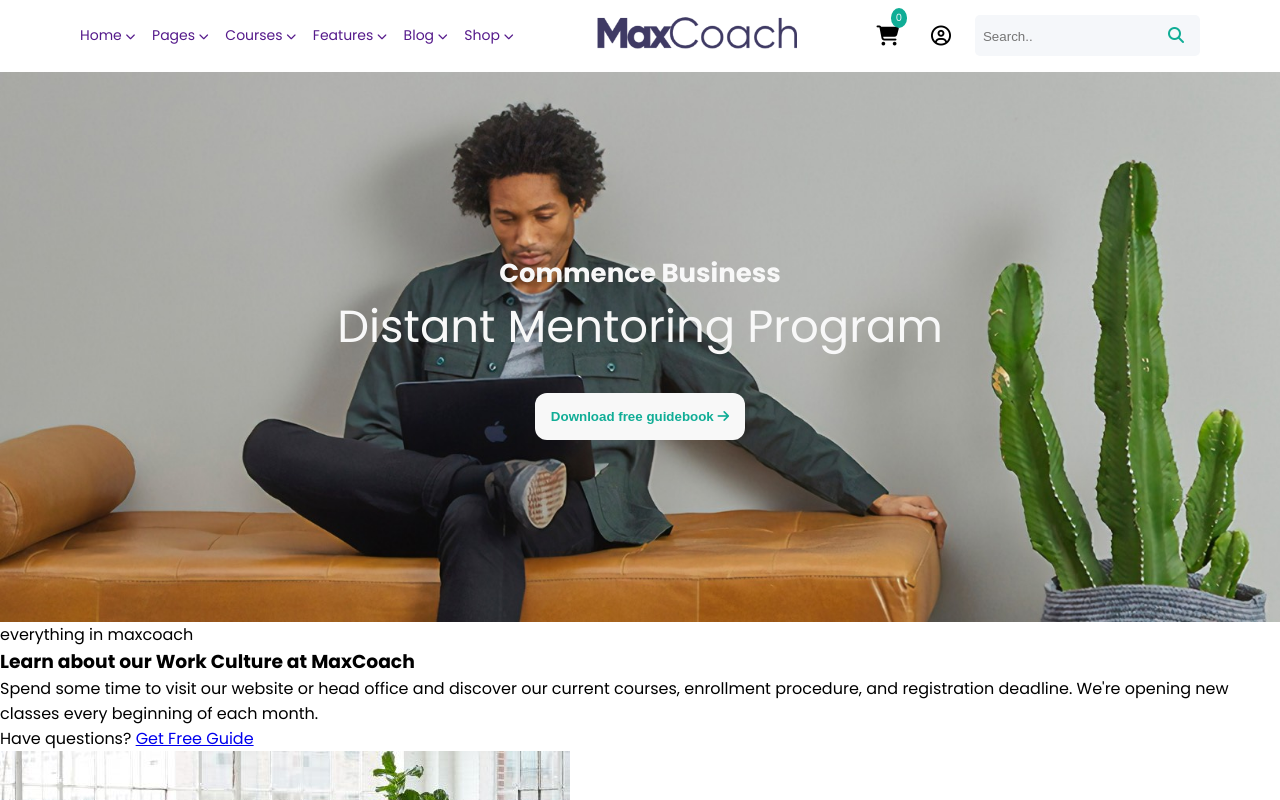
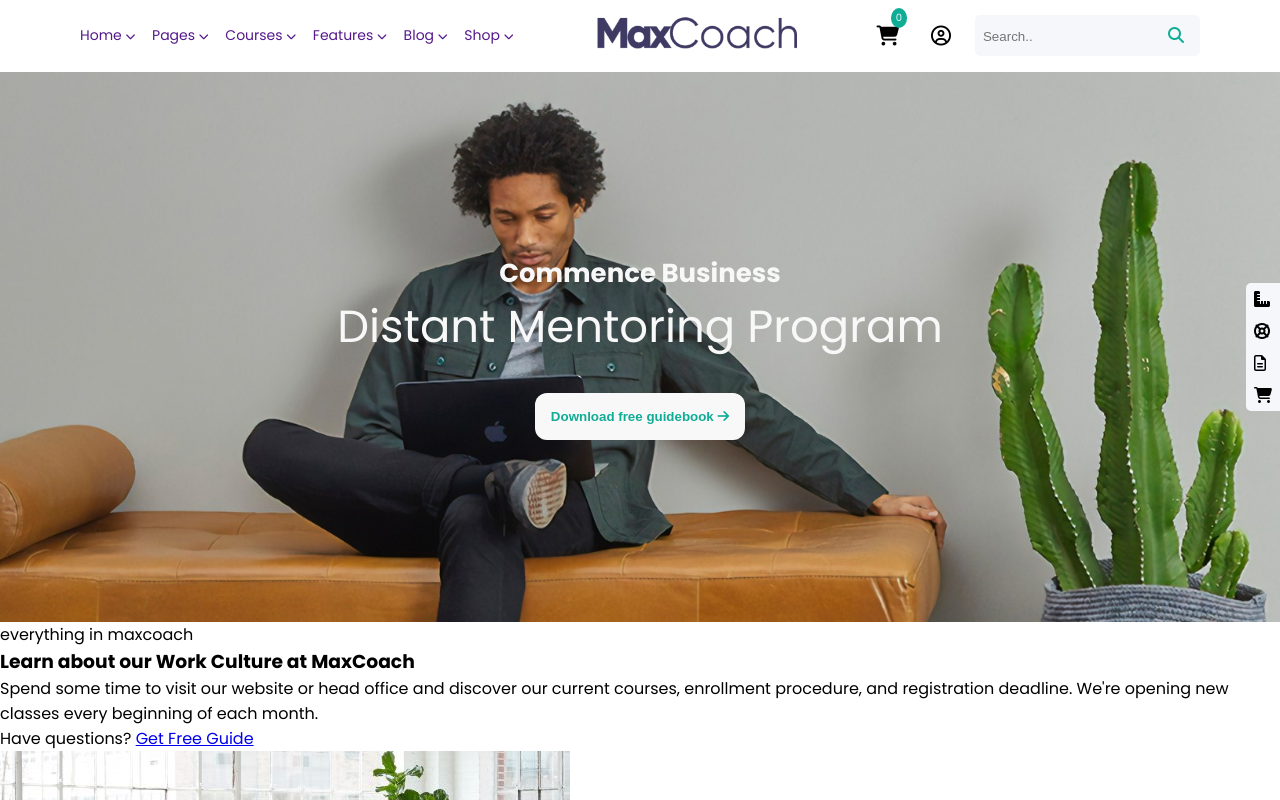
Before and after one commit to MarioBroi/proj-html-vuejs, a Vue app: page / in a window 1280 px wide. Shown: the top 800 px of the page. Built offline with nearby package versions, Linux system fonts and the light colour scheme.

Commit message:
add side-tools in AppMain jumbotron

```diff
--- a/src/components/AppMain.vue
+++ b/src/components/AppMain.vue
@@ -8,9 +8,24 @@ export default {
     <main class="site-main">
 
         <section class="jumbotron">
+
             <div class="jumbo-top">Commence Business</div>
+            <!-- /.jumbo-top -->
+
             <div class="jumbo-mid">Distant Mentoring Program</div>
+            <!-- /.jumbo-mid -->
+
             <button class="btn-jumbo">Download free guidebook <i class="fa-solid fa-arrow-right"></i></button>
+            <!-- /.btn-jumbo -->
+
+            <div class="side-tools">
+                <a href=""><i class="fa-solid fa-ruler-combined"></i></a>
+                <a href=""><i class="fa-solid fa-life-ring"></i></a>
+                <a href=""><i class="fa-regular fa-file-lines"></i></a>
+                <a href=""><i class="fa-solid fa-cart-shopping"></i></a>
+            </div>
+            <!-- /.side tools -->
+
         </section>
         <!-- /.jumbotron -->
 
@@ -19,8 +34,10 @@ export default {
             <div class="jumbotron-left">
                 <div>everything in maxcoach</div>
                 <h3>Learn about our Work Culture at MaxCoach</h3>
-                <p>Spend some time to visit our website or head office and discover our current courses, enrollment
-                    procedure, and registration deadline. We're opening new classes every beginning of each month.</p>
+                <p>
+                    Spend some time to visit our website or head office and discover our current courses, enrollment
+                    procedure, and registration deadline. We're opening new classes every beginning of each month.
+                </p>
                 <div>Have questions? <a href="#">Get Free Guide</a></div>
             </div>
             <!-- /.jumbotron-left -->
--- a/src/style.css
+++ b/src/style.css
@@ -14,6 +14,7 @@
   --proj-lighter: #f8f8f8;
   --proj-shade: #f5f1ed;
   --proj-dark: #696969;
+  --proj-darker: #000;
 }
 
 body {
@@ -102,6 +103,7 @@ body {
 /* #region Main */
 .site-main {
   .jumbotron {
+    position: relative;
     color: var(--proj-lighter);
     height: 550px;
     display: flex;
@@ -131,6 +133,21 @@ body {
       color: var(--proj-focus);
       background-color: var(--proj-lighter);
     }
+
+    .side-tools {
+      position: absolute;
+      right: 0;
+      display: flex;
+      border-top-left-radius: 5px;
+      border-bottom-left-radius: 5px;
+      flex-direction: column;
+      background-color: var(--proj-light);
+
+      & i {
+        color: var(--proj-darker);
+        padding: 0.5rem;
+      }
+    }
   }
 }
 
```
